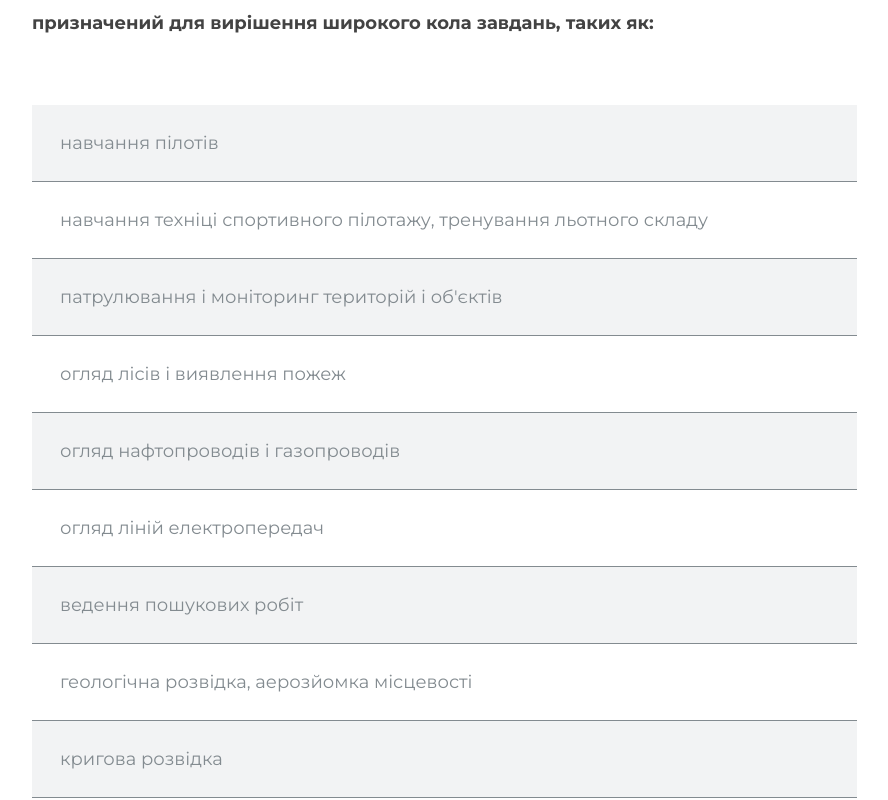
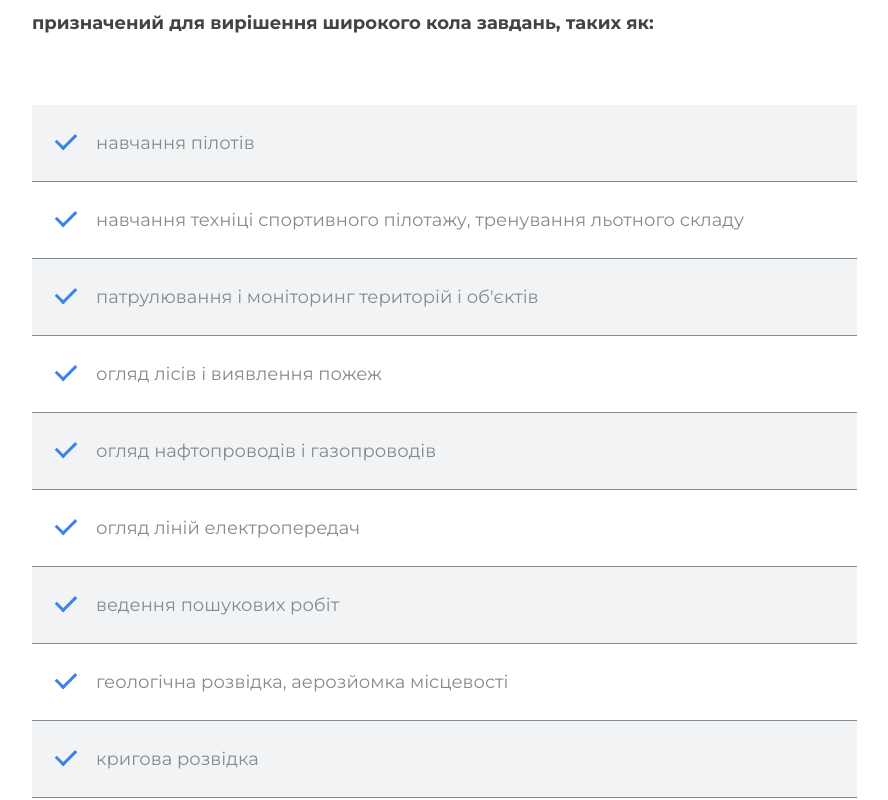
Before and after one commit to yuriistorozhuk/forsage, an Angular app: page /k-10 in a window 1280 px wide. Shown: the part 900-1700 px from the top of the page, without its empty margins (133-1021 px from the left). Built offline with nearby package versions, Linux system fonts and the light colour scheme.

Commit message:
checkboxes added

```diff
--- a/src/app/components/cpl/cpl.component.ts
+++ b/src/app/components/cpl/cpl.component.ts
@@ -6,6 +6,7 @@ import { Component, OnInit } from '@angular/core';
   styleUrls: ['./cpl.component.scss']
 })
 export class CPLComponent implements OnInit {
+
   public title: string = "Курс підготовки для отримання ліцензії комерційного пілота (СPL(A)/IR)";
   public image: string = "./assets/images/plane002.png";
 
--- a/src/app/components/ir/ir.component.ts
+++ b/src/app/components/ir/ir.component.ts
@@ -29,12 +29,30 @@ export class IRComponent implements OnInit {
   public reqs: any[] = [{
     subtitle: 'Вимоги до кандидатів:',
     list: [
-      { name: 'Вік не молодше ніж 18 років.' },
-      { name: 'Діючий медичний сертифікат 2-го або 1-го класу.' },
-      { name: 'Діюча ліцензія РРL(А), СРL(А), АТРL(А), з рейтингом ІR' },
-      { name: 'Діючий рейтинг МЕР' },
-      { name: 'Як мінімум 70 годин нальоту в якості КПС (РІС)' },
-      { name: 'Як мінімум повна середня освіта' },
+      {
+        name: 'Вік не молодше ніж 18 років.', options: {
+          checkbox: true
+        } },
+      {
+        name: 'Діючий медичний сертифікат 2-го або 1-го класу.', options: {
+          checkbox: true
+        } },
+      {
+        name: 'Діюча ліцензія РРL(А), СРL(А), АТРL(А), з рейтингом ІR', options: {
+          checkbox: true
+        } },
+      {
+        name: 'Діючий рейтинг МЕР', options: {
+          checkbox: true
+        } },
+      {
+        name: 'Як мінімум 70 годин нальоту в якості КПС (РІС)', options: {
+          checkbox: true
+        } },
+      {
+        name: 'Як мінімум повна середня освіта', options: {
+          checkbox: true
+        } },
     ],
 
   }];
--- a/src/app/components/k10/k10.component.ts
+++ b/src/app/components/k10/k10.component.ts
@@ -24,38 +24,66 @@ export class K10Component implements OnInit {
       "призначений для вирішення широкого кола завдань, таких як:",
     ],
     list: [{
-      name: 'навчання пілотів'
+      name: 'навчання пілотів', options: {
+        checkbox: true
+      }
     }, {
-        name: 'навчання техніці спортивного пілотажу, тренування льотного складу'
+        name: 'навчання техніці спортивного пілотажу, тренування льотного складу', options: {
+          checkbox: true
+        }
       }
       , {
-        name: 'патрулювання і моніторинг територій і об\'єктів'
+        name: 'патрулювання і моніторинг територій і об\'єктів', options: {
+          checkbox: true
+        }
       }
       , {
-        name: 'огляд лісів і виявлення пожеж'
+        name: 'огляд лісів і виявлення пожеж', options: {
+          checkbox: true
+        }
       }, {
-        name: 'огляд нафтопроводів і газопроводів'
+        name: 'огляд нафтопроводів і газопроводів', options: {
+          checkbox: true
+        }
       }, {
-        name: 'огляд ліній електропередач'
+        name: 'огляд ліній електропередач', options: {
+          checkbox: true
+        }
       }, {
-        name: 'ведення пошукових робіт'
+        name: 'ведення пошукових робіт', options: {
+          checkbox: true
+        }
       }, {
-        name: 'геологічна розвідка, аерозйомка місцевості'
+        name: 'геологічна розвідка, аерозйомка місцевості', options: {
+          checkbox: true
+        }
       }
       , {
-        name: 'кригова розвідка'
+        name: 'кригова розвідка', options: {
+          checkbox: true
+        }
       }, {
-        name: 'буксирування планерів'
+        name: 'буксирування планерів', options: {
+          checkbox: true
+        }
       }, {
-        name: 'перевезення пошти, вантажу, багажу'
+        name: 'перевезення пошти, вантажу, багажу', options: {
+          checkbox: true
+        }
       }, {
-        name: 'повітряні прогулянки'
+        name: 'повітряні прогулянки', options: {
+          checkbox: true
+        }
       }
       , {
-        name: 'туристичні польоти'
+        name: 'туристичні польоти', options: {
+          checkbox: true
+        }
       }
       , {
-        name: 'ділові польоти'
+        name: 'ділові польоти', options: {
+          checkbox: true
+        }
       }
     ]
   }];
--- a/src/app/components/p2006t/p2006t.component.ts
+++ b/src/app/components/p2006t/p2006t.component.ts
@@ -7,8 +7,13 @@ import { Component, OnInit } from '@angular/core';
 })
 export class P2006tComponent implements OnInit {
   public title: string = "Однопілотні багатодвигунні поршневі літаки МЕР(А)";
-  public image: string = null;
-
+  public image: any = {
+    url: "./assets/images/plane004.png",
+    styles: {
+      right: '31px', top: '322px',
+      height: '200px', width: '840px'
+    }
+  }
   public tecnamP2006TInfo: string = "";
   public tecnamP2006T: any[] = [{
     subtitle: 'Tecnam P2006T:',
@@ -32,10 +37,22 @@ export class P2006tComponent implements OnInit {
       "Tecnam P2006T може використовуватись як в приватних, так і в комерційних цілях:"
     ],
     list: [
-      { name: 'Навчання курсантів льотних шкіл та аероклубів' },
-      { name: 'Перевезення пасажирів' },
-      { name: 'Патрулювання місцевості' },
-      { name: 'Патрулювання місцевості' },
+      {
+        name: 'Навчання курсантів льотних шкіл та аероклубів', options: {
+          checkbox: true
+        } },
+      {
+        name: 'Перевезення пасажирів', options: {
+          checkbox: true
+        } },
+      {
+        name: 'Патрулювання місцевості', options: {
+          checkbox: true
+        } },
+      {
+        name: 'Патрулювання місцевості', options: {
+          checkbox: true
+        } },
 
     ]
   }];
--- a/src/app/components/sep/sep.component.ts
+++ b/src/app/components/sep/sep.component.ts
@@ -33,12 +33,30 @@ export class SEPComponent implements OnInit {
   public reqs: any[] = [{
     subtitle: 'Вимоги до кандидатів:',
     list: [
-      { name: 'Вік не молодше ніж 18 років.'},
-      { name: 'Діючий медичний сертифікат 2-го або 1-го класу.' },
-      { name: 'Діюча ліцензія РРL(А), СРL(А), АТРL(А)' },
-      { name: 'Діюча ліцензія РРL(А), СРL(А), АТРL(А)' },
-      { name: 'Як мінімум 70 годин нальоту в якості командира повітряного судна' },
-      { name: 'Як мінімум повна середня освіта' },
+      {
+        name: 'Вік не молодше ніж 18 років.', options: {
+          checkbox: true
+        }},
+      {
+        name: 'Діючий медичний сертифікат 2-го або 1-го класу.', options: {
+          checkbox: true
+        } },
+      {
+        name: 'Діюча ліцензія РРL(А), СРL(А), АТРL(А)', options: {
+          checkbox: true
+        } },
+      {
+        name: 'Діюча ліцензія РРL(А), СРL(А), АТРL(А)', options: {
+          checkbox: true
+        } },
+      {
+        name: 'Як мінімум 70 годин нальоту в якості командира повітряного судна', options: {
+          checkbox: true
+        } },
+      {
+        name: 'Як мінімум повна середня освіта', options: {
+          checkbox: true
+        } },
     ]
   }];
 
```
Also changed, not shown: src/assets/images/plane004.png (added).
